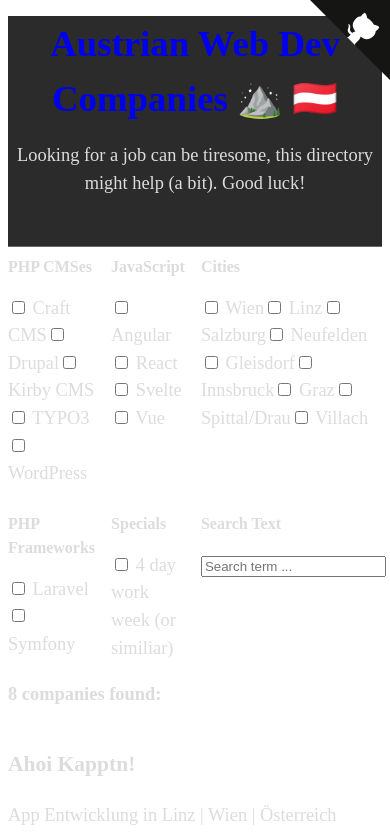
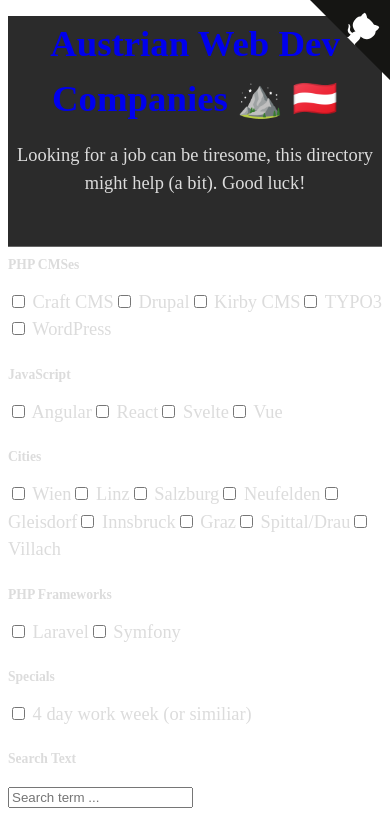
Before and after one commit to mandrasch/austrian-web-dev-companies, a SvelteKit app: page / in a window 390 px wide. Shown: the top 833 px of the page. Built offline with nearby package versions, Linux system fonts and the light colour scheme.

Commit message:
optimize for mobile (with container queries)

```diff
--- a/src/lib/components/Footer.svelte
+++ b/src/lib/components/Footer.svelte
@@ -1,6 +1,8 @@
 <footer>
+	<p>Made with Svelte v5</p>
 	<p>TODO: imprint privacy</p>
 	<p>TODO: Find jobs on devjobs.at</p>
+	<p>TODO: Add info about how to add company</p>
 </footer>
 
 <style lang="scss">
--- a/src/routes/+page.svelte
+++ b/src/routes/+page.svelte
@@ -17,7 +17,8 @@
 	let { data }: { data: PageData } = $props();
 </script>
 
-<div class="checkbox-groups">
+<div class="filters-container">
+	<div class="filters">
 		<div>
 			<h3>PHP CMSes</h3>
 			<!-- Important: Use bind:statePropToBind=.. to pass the bindable as prop, otherwise this won't work -->
@@ -73,11 +74,19 @@
 			/>
 		</div>
 	</div>
+</div>
 
 <ResultList companiesData={data} />
 
 <style lang="scss">
-	.checkbox-groups {
+	/* enable container queries */
+	.filters-container {
+		container-name: filtersContainer;
+		container-type: inline-size;
+		width: 100%;
+	}
+
+	.filters {
 		display: grid;
 		grid-template-columns: 1fr 1fr 1fr;
 		column-gap: 1rem;
@@ -87,5 +96,29 @@
 			font-size: 1rem;
 			margin-top: 0.5rem;
 		}
+
+		/* Container query for smaller containers */
+		@container filtersContainer (max-width: 768px) {
+			column-gap: 0.5rem;
+			row-gap: 1rem;
+
+			h3 {
+				font-size: 0.9rem;
+			}
+		}
+
+		/* Container query for very small containers */
+		@container filtersContainer (max-width: 480px) {
+			grid-template-columns: 1fr; /* Stack filters vertically */
+			row-gap: 0.8rem;
+			h3 {
+				font-size: 0.85rem;
+
+				/* Manage height and scrolling behavior for the Cities filter */
+				div:nth-child(3) {
+					max-height: 150px;
+				}
+			}
+		}
 	}
 </style>
```
Also changed, not shown: 1 other file (tests, documents, lock files or other folders). Lines whose indentation alone changed are shown as unchanged.
